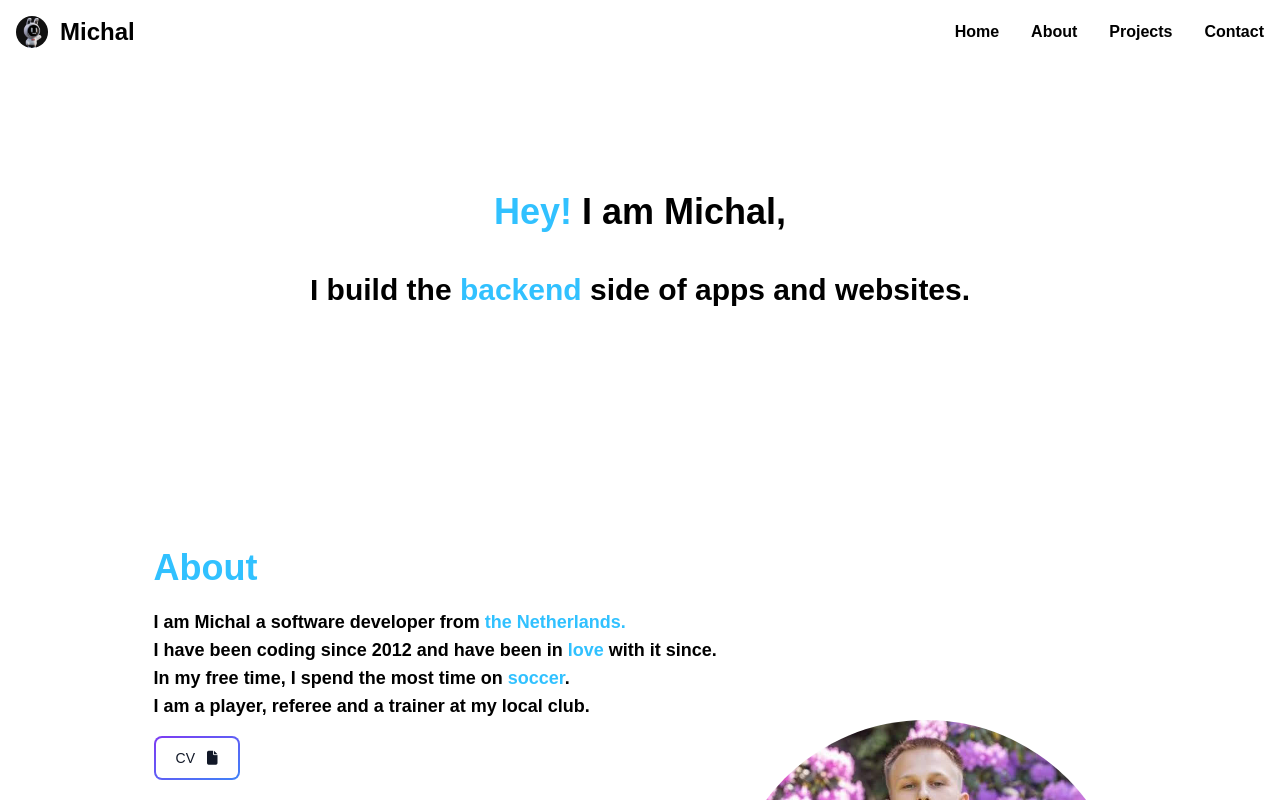
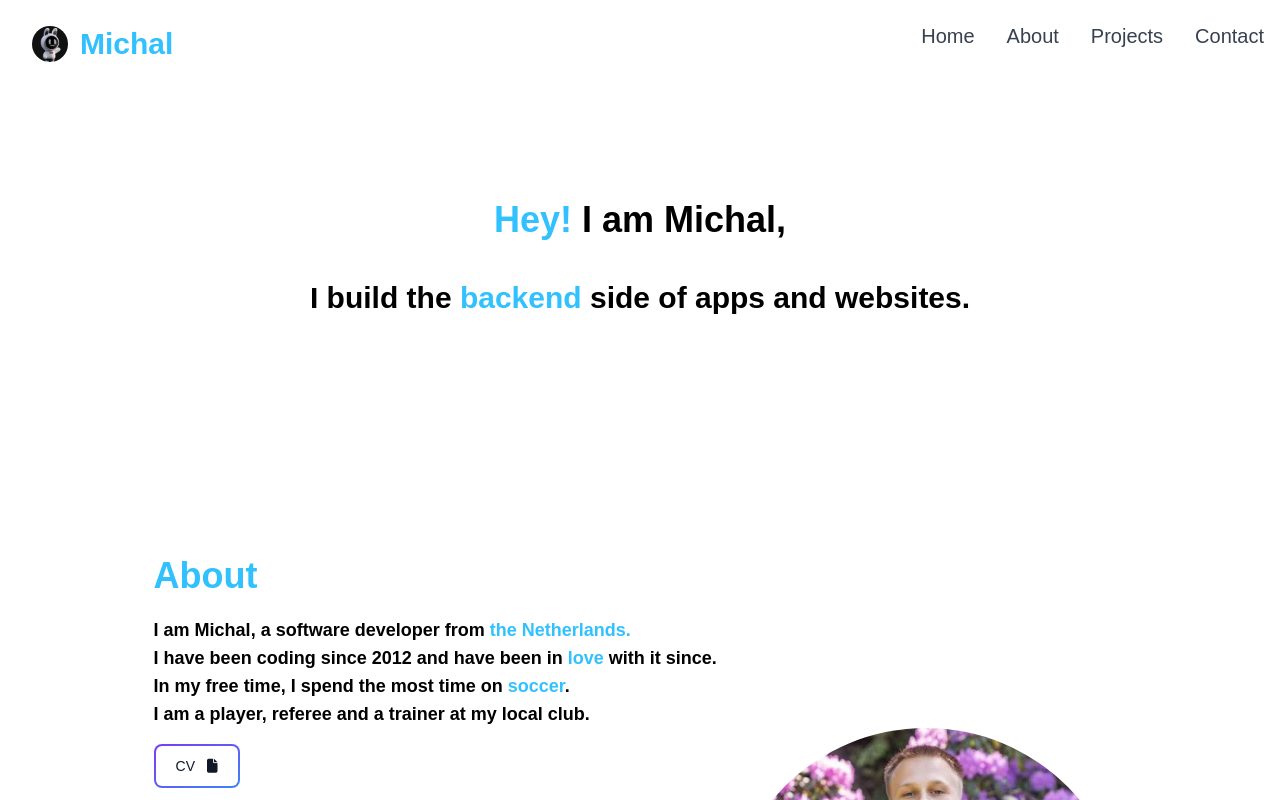
Before and after one commit to Scraayp/michalk.nl, a Next.js app: page / in a window 1280 px wide. Shown: the top 800 px of the page. Built offline with nearby package versions, Linux system fonts and the light colour scheme; no server answers.

Commit message:
Fix styling, navbar and contact

```diff
--- a/src/pages/components/footer.tsx
+++ b/src/pages/components/footer.tsx
@@ -11,7 +11,7 @@ export default function Navbar() {
   return (
     <footer className=" rounded-lg shadow  m-4">
       <hr className="my-6 border-gray-200 sm:mx-auto dark:border-gray-700 lg:my-8" />
-      <span className="block text-sm text-gray-500 sm:text-center dark:text-gray-400 pb-5">
+      <span className="block text-sm text-gray-500 sm:text-center dark:text-gray-400 pb-5 text-center">
         © 2023{" "}
         <a href="mailto:hello@michalk.nl" className="hover:underline">
           Michal
--- a/src/pages/components/navbar.tsx
+++ b/src/pages/components/navbar.tsx
@@ -2,87 +2,40 @@ import Image from "next/image";
 import { Inter } from "next/font/google";
 import Link from "next/link";
 import { useState } from "react";
+import Head from "next/head";
+import { Navbar } from "flowbite-react";
 
 const inter = Inter({ subsets: ["latin"] });
 
-export default function Navbar() {
+export default function navbar() {
   const [isNavOpen, setIsNavOpen] = useState(false);
   return (
-    <nav className=" border-gray-200 dark:border-gray-700">
-      <div className="max-w-screen-xl flex flex-wrap items-center justify-between mx-auto p-4">
-        <Link href="./" className="flex items-center">
+    <Navbar fluid={true} rounded={true}>
+      <Navbar.Brand href="https://michalk.nl" className="mt-4 ml-4">
         <img
           src="./logo.png"
-            className="h-8 mr-3 rounded-full"
-            alt="Michal's logo"
+          className="mr-3 h-8 sm:h-9 rounded-full"
+          alt="Scraayp's Logo"
         />
-          <span className="self-center text-2xl font-semibold whitespace-nowrap dark:text-white">
+        <span className="self-center whitespace-nowrap font-semibold text-primary text-3xl dark:text-white">
           Michal
         </span>
-        </Link>
-        <button
-          data-collapse-toggle="navbar-multi-level"
-          type="button"
-          className="inline-flex items-center p-2 ml-3 text-sm text-gray-500 rounded-lg md:hidden hover:bg-gray-100 focus:outline-none focus:ring-2 focus:ring-gray-200 dark:text-gray-400 dark:hover:bg-gray-700 dark:focus:ring-gray-600"
-          aria-controls="navbar-multi-level"
-          aria-expanded="false"
-        >
-          <span className="sr-only">Open main menu</span>
-          <svg
-            className="w-6 h-6"
-            aria-hidden="true"
-            fill="currentColor"
-            viewBox="0 0 20 20"
-            xmlns="http://www.w3.org/2000/svg"
-          >
-            <path
-              fillRule="evenodd"
-              d="M3 5a1 1 0 011-1h12a1 1 0 110 2H4a1 1 0 01-1-1zM3 10a1 1 0 011-1h12a1 1 0 110 2H4a1 1 0 01-1-1zM3 15a1 1 0 011-1h12a1 1 0 110 2H4a1 1 0 01-1-1z"
-              clipRule="evenodd"
-            ></path>
-          </svg>
-        </button>
-        <div
-          className="hidden w-full md:block md:w-auto"
-          id="navbar-multi-level"
-        >
-          <ul className="flex flex-col font-medium p-4 md:p-0 mt-4 border border-gray-100 rounded-lg md:flex-row md:space-x-8 md:mt-0 md:border-0  dark:border-gray-700">
-            <li>
-              <Link
-                href="./"
-                className="block py-2 pl-3 pr-4 rounded md:bg-transparent md:p-0 hover:text-primary text-black dark:text-white font-semibold"
-                aria-current="page"
-              >
+      </Navbar.Brand>
+      <Navbar.Toggle />
+      <Navbar.Collapse>
+        <Navbar.Link href="/" className="text-xl hover:text-primary">
           Home
-              </Link>
-            </li>
-            <li>
-              <Link
-                href="#about"
-                className="block py-2 pl-3 pr-4 rounded  md:border-0 hover:text-primary md:p-0 dark:text-white  text-black font-semibold"
-              >
+        </Navbar.Link>
+        <Navbar.Link href="#about" className="text-xl hover:text-primary">
           About
-              </Link>
-            </li>
-            <li>
-              <Link
-                href="#projects"
-                className="block py-2 pl-3 pr-4 md:border-0 hover:text-primary md:p-0 dark:text-white text-black font-semibold"
-              >
+        </Navbar.Link>
+        <Navbar.Link href="#projects" className="text-xl hover:text-primary">
           Projects
-              </Link>
-            </li>
-            <li>
-              <Link
-                href="#contact"
-                className="block py-2 pl-3 pr-4 rounded  md:border-0 hover:text-primary md:p-0 dark:text-white  text-black font-semibold"
-              >
+        </Navbar.Link>
+        <Navbar.Link href="#contact" className="text-xl hover:text-primary">
           Contact
-              </Link>
-            </li>
-          </ul>
-        </div>
-      </div>
-    </nav>
+        </Navbar.Link>
+      </Navbar.Collapse>
+    </Navbar>
   );
 }
--- a/src/pages/cv.tsx
+++ b/src/pages/cv.tsx
@@ -1,5 +1,5 @@
 import { Inter } from "next/font/google";
-import Navbar from "./components/navbar";
+import NavbarComp from "./components/navbar";
 import Image from "next/image";
 import React from "react";
 import Footer from "./components/footer";
@@ -9,7 +9,7 @@ const inter = Inter({ subsets: ["latin"] });
 export default function Home() {
   return (
     <main>
-      <Navbar />
+      <NavbarComp />
       <div>
         <embed
           id="pdf-embed"
--- a/src/pages/index.tsx
+++ b/src/pages/index.tsx
@@ -1,32 +1,15 @@
 import { Inter } from "next/font/google";
-import Navbar from "./components/navbar";
+import NavbarComp from "./components/navbar";
 import Image from "next/image";
 import Footer from "./components/footer";
-import { useEffect, useState } from "react";
 import Link from "next/link";
 import Script from "next/script";
 
-const inter = Inter({ subsets: ["latin"] });
-
 export default function Home() {
-  const [starsCount, setStarsCount] = useState(null);
-
-  useEffect(() => {
-    async function fetchData() {
-      const repoUrl = "Scraayp/michalk.nl";
-      const res = await fetch(`https://api.github.com/repos/${repoUrl}`);
-      const repo = await res.json();
-      setStarsCount(repo.stargazers_count);
-    }
-
-    fetchData();
-  }, []);
 
   return (
     <main>
-      <Script src="https://kit.fontawesome.com/30c1fe66c2.js"></Script>
-      <Script src="https://cdnjs.cloudflare.com/ajax/libs/flowbite/1.6.5/flowbite.min.js"></Script>
-      <Navbar />
+      <NavbarComp />
       <div id="mainContent">
         <h1 className="text-4xl font-bold text-center mt-32 text-black dark:text-white">
           <span className="text-primary">Hey!</span> I am Michal,
@@ -41,7 +24,7 @@ export default function Home() {
           About
         </h1>
         <p className="mt-5 font-semibold text-lg inline-block text-black dark:text-white">
-          I am Michal a software developer from{" "}
+          I am Michal, a software developer from{" "}
           <span className="text-primary">the Netherlands.</span> <br />I have
           been coding since 2012 and have been in{" "}
           <span className="text-primary">love</span> with it since. <br />
@@ -148,9 +131,13 @@ export default function Home() {
         <h1 className="text-left text-4xl font-bold text-primary block">
           Contact
         </h1>
-        <div className="flex items-center">
+        <div className="flex items-center flex-col md:flex-row">
           <div id="formcontact">
-            <form className="mt-10">
+            <form
+              className="mt-10"
+              action="https://send.pageclip.co/azcmdAiGz3zpcFLkoMStgQZlZk8UFkj0/michalk-forms-contact"
+              method="POST"
+            >
               <div className="relative z-0 w-80 mb-6 group">
                 <input
                   type="email"
@@ -183,7 +170,6 @@ export default function Home() {
                 <div className="relative z-0 w-80 mb-6 group">
                   <input
                     type="tel"
-                    pattern="\+31[0-9]{9}"
                     name="floating_phone"
                     id="floating_phone"
                     className="block py-2.5 px-0 w-full text-sm text-gray-900 bg-transparent border-0 border-b-2 border-gray-300 appearance-none dark:text-white dark:border-gray-600 dark:focus:border-blue-500 focus:outline-none focus:ring-0 focus:border-blue-600 peer"
@@ -227,10 +213,12 @@ export default function Home() {
             </form>
           </div>
           <div id="contactsocial">
-            <h1 className="text-primary font-bold text-3xl hidden md:block">My Social Media</h1>
+            <h1 className="text-primary font-bold text-3xl hidden md:block">
+              My (Social Media) accounts
+            </h1>
             <div
               id="mobile"
-              className="flex flex-row justify-center mt-10 text-white md:hidden"
+              className="flex flex-row justify-center mt-10 text-primary dark:text-white md:hidden"
             >
               <a
                 href="
@@ -298,6 +286,9 @@ export default function Home() {
         </div>
       </div>
       <Footer />
+      <Script src="https://s.pageclip.co/v1/pageclip.js"></Script>
+      <Script src="https://kit.fontawesome.com/30c1fe66c2.js"></Script>
+      <script src="https://cdnjs.cloudflare.com/ajax/libs/flowbite/1.6.6/flowbite.min.js"></script>
     </main>
   );
 }
```
Lines whose indentation alone changed are shown as unchanged.
